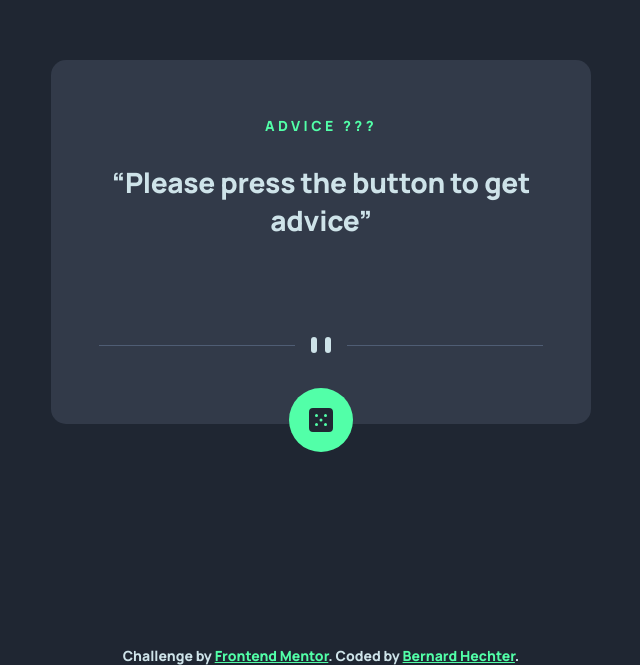
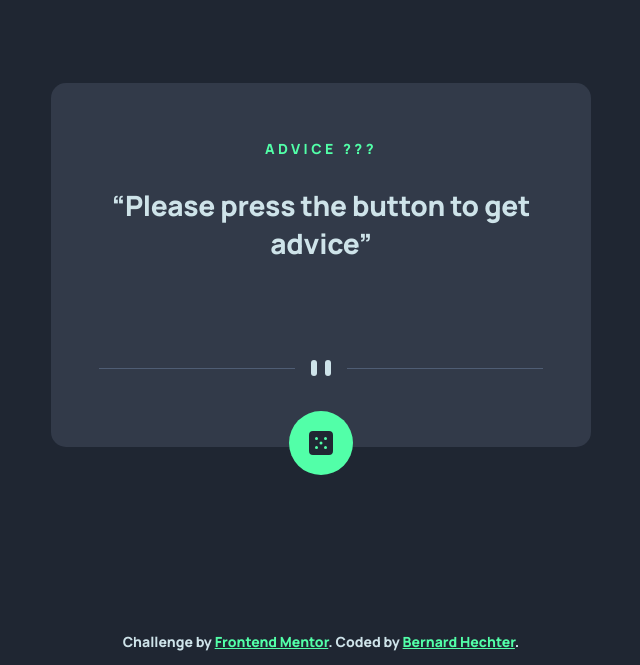
Before and after one commit to BernardusPH/Advice-generator, a React (Vite) app: page / in a window 1280 px wide. Shown: the part 135-800 px from the top of the page, without its empty margins (319-959 px from the left). Built offline with nearby package versions, Linux system fonts and the light colour scheme.

Commit message:
added fixed again but it works with flex now

```diff
--- a/src/components/Footer/Footer.module.css
+++ b/src/components/Footer/Footer.module.css
@@ -1,7 +1,8 @@
 .footer{
     font-size: .5rem;
     color:var(--Light-Cyan);
-    margin-top: auto;
+    position: absolute;
+    bottom:1em;
 
 }
 .footer a{
--- a/src/components/MainComponent/MainComponent.css
+++ b/src/components/MainComponent/MainComponent.css
@@ -6,8 +6,7 @@
   text-align: center;
   border-radius: 15px;
   padding: 2rem 1.5rem;
-  margin-top: auto;
- margin-bottom: 1rem;
+
 }
 .main-advice-card>*{
   margin: auto;
```
